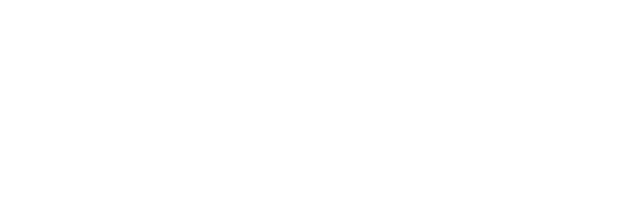
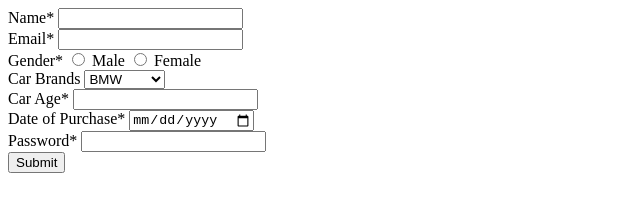
Before and after one commit to acciojob/car-insurance-form-Sravyabh, a website: page main.html in a window 1280 px wide. Shown: the whole page, without its empty margins (0-640 px from the left). Drawn offline with Linux system fonts and the light colour scheme.

Commit message:
created a submission

```diff
--- a/main.html
+++ b/main.html
@@ -8,6 +8,54 @@
 
 <body>
 	<!-- the entire body must be written by student -->
+	<form method="POST">
+  <div>
+    <label for="name">Name*</label>
+    <input type="text" id="name" name="name" required>
+  </div>
+
+  <div>
+    <label for="email">Email*</label>
+    <input type="email" id="email" name="email" required>
+  </div>
+
+  <div>
+    <label for="gender">Gender*</label>
+    <input type="radio" id="male" name="gender" value="male" required>
+    <label for="male">Male</label>
+    <input type="radio" id="female" name="gender" value="female" required>
+    <label for="female">Female</label>
+  </div>
+
+  <div>
+    <label for="cars">Car Brands</label>
+    <select id="cars" name="cars">
+      <option value="BMW">BMW</option>
+      <option value="Audi">Audi</option>
+      <option value="Mercedes">Mercedes</option>
+    </select>
+  </div>
+
+  <div>
+    <label for="carage">Car Age*</label>
+    <input type="number" id="carage" name="carage" required>
+  </div>
+
+  <div>
+    <label for="dop">Date of Purchase*</label>
+    <input type="date" id="dop" name="dop" required>
+  </div>
+
+  <div>
+    <label for="password">Password*</label>
+    <input type="password" id="password" name="password" required>
+  </div>
+
+  <div>
+    <button type="submit">Submit</button>
+  </div>
+</form>
+
     <script type="text/javascript" src="./script.js">
 </script>
 
```
